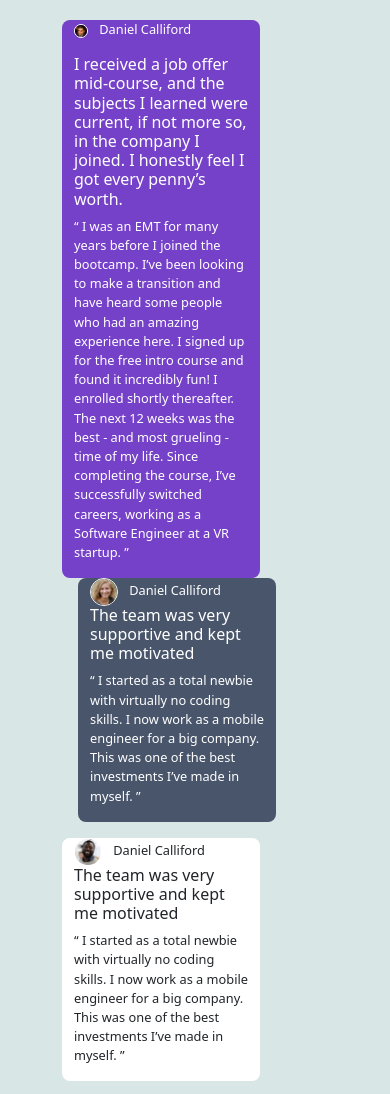
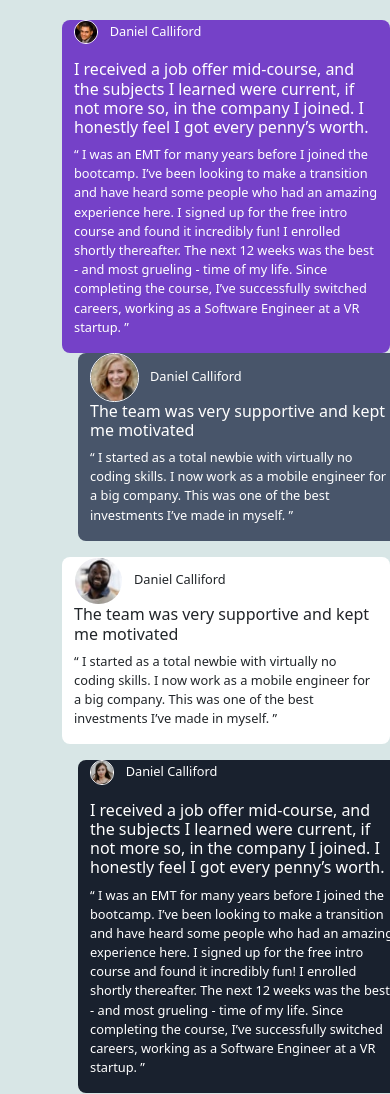
Before and after one commit to zaidkhan1123/grid-challenge-new, a plain HTML site: page index.html in a window 390 px wide. Shown: the top 1094 px of the page. Drawn offline with nearby package versions, Linux system fonts and the light colour scheme.

Commit message:
Update index.html

```diff
--- a/index.html
+++ b/index.html
@@ -13,18 +13,18 @@
 
 
 <div class="row  row1  ">
-    <div class="col-8">
+    <div class="col-lg-8">
 
     <div class="row important-row ">
 
-<div class="col-8 blue   ">
+<div class="col-12 col-lg-8 blue   ">
     <img class="rounded-circle  daniel border border-white  " src="./image-daniel.jpg" alt=""> <span class="text-white ms-2 "> Daniel Calliford </span> <br>
 
    <h6 class="text-white mt-3 "> I received a job offer mid-course, and the subjects I learned were current, if not more so, in the company I joined. I honestly feel I got every penny’s worth.</h6>
     <p class="text-white">“ I was an EMT for many years before I joined the bootcamp. I’ve been looking to make a transition and have heard some people who had an amazing experience here. I signed up for the free intro course and found it incredibly fun! I enrolled shortly thereafter. The next 12 weeks was the best - and most grueling - time of my life. Since completing the course, I’ve successfully switched careers, working as a Software Engineer at a VR startup. ”</p>
 
 </div>
-<div class="col-12 col-md-4 grey  ms-3 ">
+<div class="col-12 col-lg-4 grey  ms-3 ">
     <img class="rounded-circle  jonathan border border-white  " src="./image-jeanette.jpg" alt=""> <span class="text-white ms-2 "> Daniel Calliford </span> <br>
    <h6 class="text-white"> The team was very
 supportive and kept me motivated</h6>
@@ -32,13 +32,13 @@ supportive and kept me motivated</h6>
 </div>
 
 
-<div class="col-12 col-md-4 grey1 mt-3  ">
+<div class="col-12 col-lg-4 grey1 mt-3  ">
     <img class="rounded-circle  jonathan border border-white  " src="./image-jonathan.jpg" alt=""> <span class="text-dark ms-2 "> Daniel Calliford </span> <br>
    <h6 class="text-dark"> The team was very
 supportive and kept me motivated</h6>
   <p class="text-dark"> “ I started as a total newbie with virtually no coding skills. I now work as a mobile engineer for a big company. This was one of the best investments I’ve made in myself. ”</p>
 </div>
-<div class="col-12 col-md-8 blue1 ms-3 mt-3  ">
+<div class="col-12 col-lg-8 blue1 ms-3 mt-3  ">
     <img class="rounded-circle  daniel border border-white  " src="./image-kira.jpg" alt=""> <span class="text-white ms-2 "> Daniel Calliford </span> <br>
 
    <h6 class="text-white mt-3 "> I received a job offer mid-course, and the subjects I learned were current, if not more so, in the company I joined. I honestly feel I got every penny’s worth.</h6>
@@ -52,7 +52,7 @@ supportive and kept me motivated</h6>
     </div>
 </div>
 
-<div class="col-12 col-md-4 white1 bg-white mt-3 ">
+<div class="col-12 col-lg-4 white1 bg-white mt-3 ">
     <img class="rounded-circle  jonathan border border-dark  " src="./image-patrick.jpg" alt=""> <span class="text-dark ms-2 "> Daniel Calliford </span> <br>
    <h6>Such a life-changing experience. Highly recommended!</h6>
 “<p> Before joining the bootcamp, I’ve never written a line of code. I needed some structure from professionals who can help me learn programming step by step. I was encouraged to enroll by a former student of theirs who can only say wonderful things about the program. The entire curriculum and staff did not disappoint. They were very hands-on and I never had to wait long for assistance. The agile team project, in particular, was outstanding. It took my learning to the next level in a way that no tutorial could ever have. In fact, I’ve often referred to it during interviews as an example of my developent experience. It certainly helped me land a job as a full-stack developer after receiving multiple offers. 100% recommend! ”</p>
```
